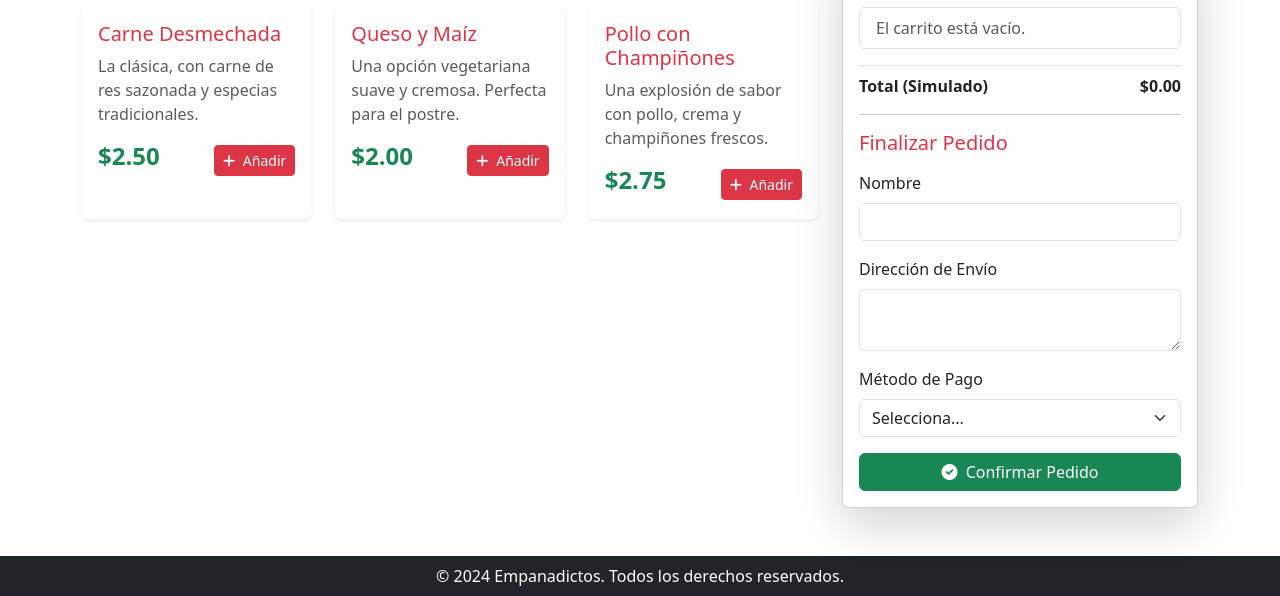
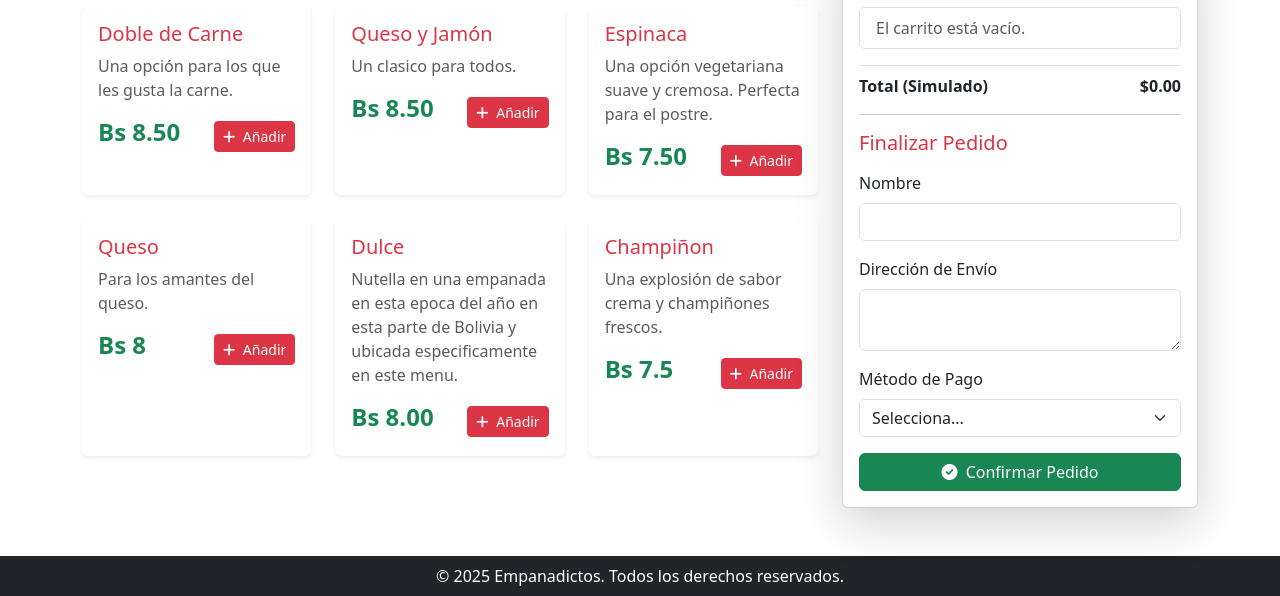
Before and after one commit to helios5215/2, a plain HTML site: page pedidos.html in a window 1280 px wide. Shown: the part 318-914 px from the top of the page. Drawn offline with nearby package versions, Linux system fonts and the light colour scheme.

Commit message:
Update pedidos.html

```diff
--- a/pedidos.html
+++ b/pedidos.html
@@ -31,8 +31,9 @@
     <nav class="navbar navbar-expand-lg navbar-dark bg-danger fixed-top shadow">
         <div class="container">
             <a class="navbar-brand fw-bold" href="index.html">
-                <i class="fas fa-hotdog me-2"></i> Empanadictos
-            </a>
+    <img src="media/logo-removebg-preview.png" alt="Logo Empanadictos" style="height: 80px; margin-right: 8px;">
+    Empanadictos
+</a>
             </div>
     </nav>
 
@@ -47,36 +48,72 @@
                     <div class="col-md-6 col-lg-4">
                         <div class="card product-card h-100 shadow-sm border-0" data-id="1" data-name="Empanada de Carne" data-price="2.50">
                             <div class="card-body">
-                                <h5 class="card-title text-danger">Carne Desmechada</h5>
-                                <p class="card-text text-muted">La clásica, con carne de res sazonada y especias tradicionales.</p>
+                                <h5 class="card-title text-danger">Doble de Carne</h5>
+                                <p class="card-text text-muted">Una opción para los que les gusta la carne.</p>
                                 <div class="d-flex justify-content-between align-items-center">
-                                    <h4 class="fw-bold text-success">$2.50</h4>
+                                    <h4 class="fw-bold text-success">Bs 8.50</h4>
+                                    <button class="btn btn-danger btn-sm add-to-cart"><i class="fas fa-plus me-1"></i> Añadir</button>
+                                </div>
+                            </div>
+                        </div>
+                    </div>
+                    <div class="col-md-6 col-lg-4">
+                        <div class="card product-card h-100 shadow-sm border-0" data-id="3" data-name="Empanada de Pollo" data-price="2.75">
+                            <div class="card-body">
+                                <h5 class="card-title text-danger">Queso y Jamón</h5>
+                                <p class="card-text text-muted">Un clasico para todos.</p>
+                                <div class="d-flex justify-content-between align-items-center">
+                                    <h4 class="fw-bold text-success">Bs 8.50</h4>
+                                    <button class="btn btn-danger btn-sm add-to-cart"><i class="fas fa-plus me-1"></i> Añadir</button>
+                                </div>
+                            </div>
+                        </div>
+                    </div>
+                    <div class="col-md-6 col-lg-4">
+                        <div class="card product-card h-100 shadow-sm border-0" data-id="2" data-name="Empanada de Queso" data-price="2.00">
+                            <div class="card-body">
+                                <h5 class="card-title text-danger">Espinaca</h5>
+                                <p class="card-text text-muted">Una opción vegetariana suave y cremosa. Perfecta para el postre.</p>
+                                <div class="d-flex justify-content-between align-items-center">
+                                    <h4 class="fw-bold text-success">Bs 7.50</h4>
+                                    <button class="btn btn-danger btn-sm add-to-cart"><i class="fas fa-plus me-1"></i> Añadir</button>
+                                </div>
+                            </div>
+                        </div>
+                    </div>
+                    <div class="col-md-6 col-lg-4">
+                        <div class="card product-card h-100 shadow-sm border-0" data-id="3" data-name="Empanada de Pollo" data-price="2.75">
+                            <div class="card-body">
+                                <h5 class="card-title text-danger">Queso</h5>
+                                <p class="card-text text-muted">Para los amantes del queso.</p>
+                                <div class="d-flex justify-content-between align-items-center">
+                                    <h4 class="fw-bold text-success">Bs 8</h4>
+                                    <button class="btn btn-danger btn-sm add-to-cart"><i class="fas fa-plus me-1"></i> Añadir</button>
+                                </div>
+                            </div>
+                        </div>
+                    </div>
+                    <div class="col-md-6 col-lg-4">
+                        <div class="card product-card h-100 shadow-sm border-0" data-id="2" data-name="Empanada de Queso" data-price="2.00">
+                            <div class="card-body">
+                                <h5 class="card-title text-danger">Dulce</h5>
+                                <p class="card-text text-muted">Nutella en una empanada en esta epoca del año en esta parte de Bolivia y ubicada especificamente en este menu.</p>
+                                <div class="d-flex justify-content-between align-items-center">
+                                    <h4 class="fw-bold text-success">Bs 8.00</h4>
                                     <button class="btn btn-danger btn-sm add-to-cart"><i class="fas fa-plus me-1"></i> Añadir</button>
                                 </div>
                             </div>
                         </div>
                     </div>
 
-                    <div class="col-md-6 col-lg-4">
-                        <div class="card product-card h-100 shadow-sm border-0" data-id="2" data-name="Empanada de Queso" data-price="2.00">
-                            <div class="card-body">
-                                <h5 class="card-title text-danger">Queso y Maíz</h5>
-                                <p class="card-text text-muted">Una opción vegetariana suave y cremosa. Perfecta para el postre.</p>
-                                <div class="d-flex justify-content-between align-items-center">
-                                    <h4 class="fw-bold text-success">$2.00</h4>
-                                    <button class="btn btn-danger btn-sm add-to-cart"><i class="fas fa-plus me-1"></i> Añadir</button>
-                                </div>
-                            </div>
-                        </div>
-                    </div>
 
                     <div class="col-md-6 col-lg-4">
                         <div class="card product-card h-100 shadow-sm border-0" data-id="3" data-name="Empanada de Pollo" data-price="2.75">
                             <div class="card-body">
-                                <h5 class="card-title text-danger">Pollo con Champiñones</h5>
-                                <p class="card-text text-muted">Una explosión de sabor con pollo, crema y champiñones frescos.</p>
+                                <h5 class="card-title text-danger">Champiñon</h5>
+                                <p class="card-text text-muted">Una explosión de sabor crema y champiñones frescos.</p>
                                 <div class="d-flex justify-content-between align-items-center">
-                                    <h4 class="fw-bold text-success">$2.75</h4>
+                                    <h4 class="fw-bold text-success">Bs 7.5</h4>
                                     <button class="btn btn-danger btn-sm add-to-cart"><i class="fas fa-plus me-1"></i> Añadir</button>
                                 </div>
                             </div>
@@ -133,7 +170,7 @@
 
     <footer class="bg-dark text-white text-center py-2 mt-5">
         <div class="container">
-            <p class="mb-0">© 2024 Empanadictos. Todos los derechos reservados.</p>
+            <p class="mb-0">© 2025 Empanadictos. Todos los derechos reservados.</p>
         </div>
     </footer>
 
```
